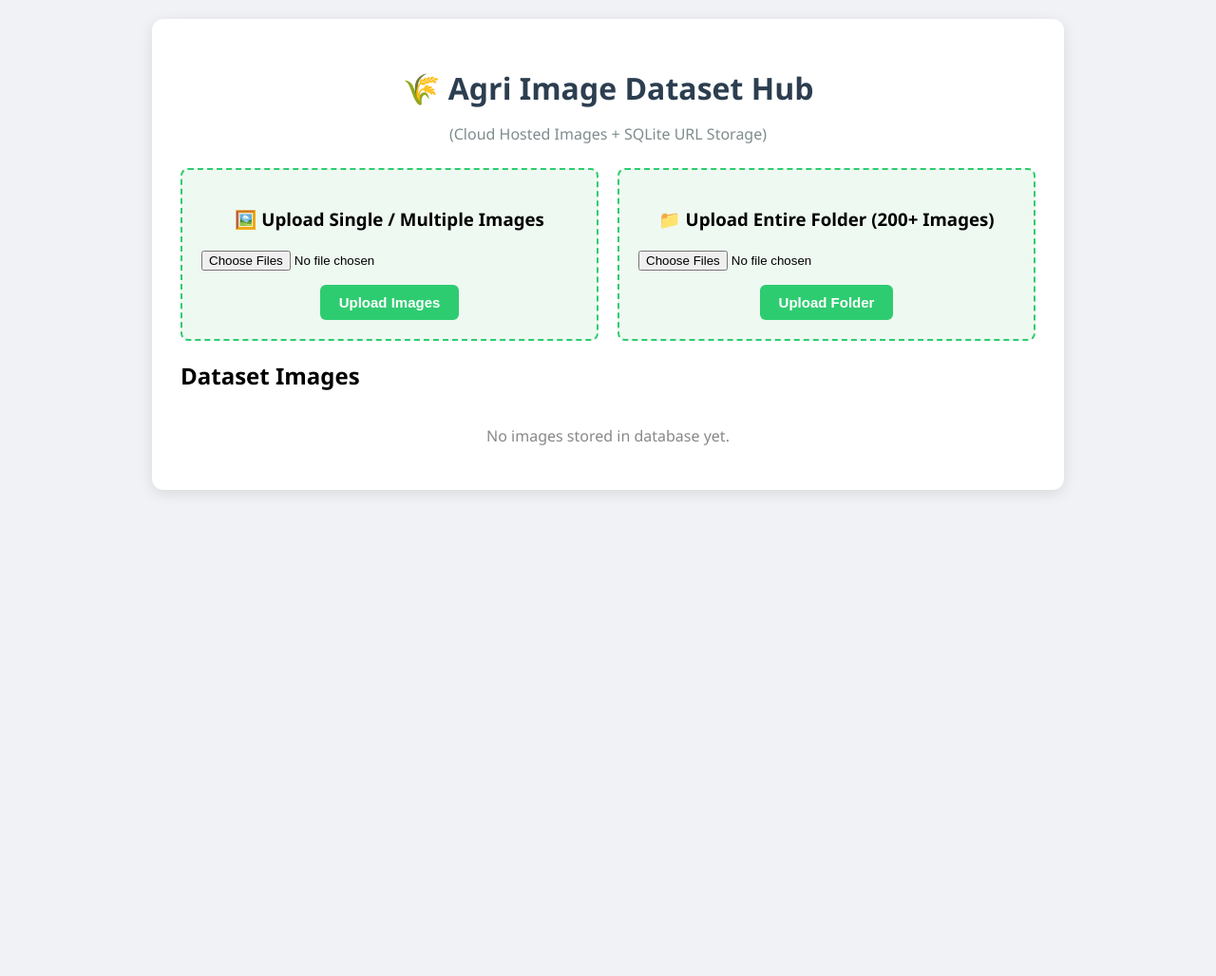
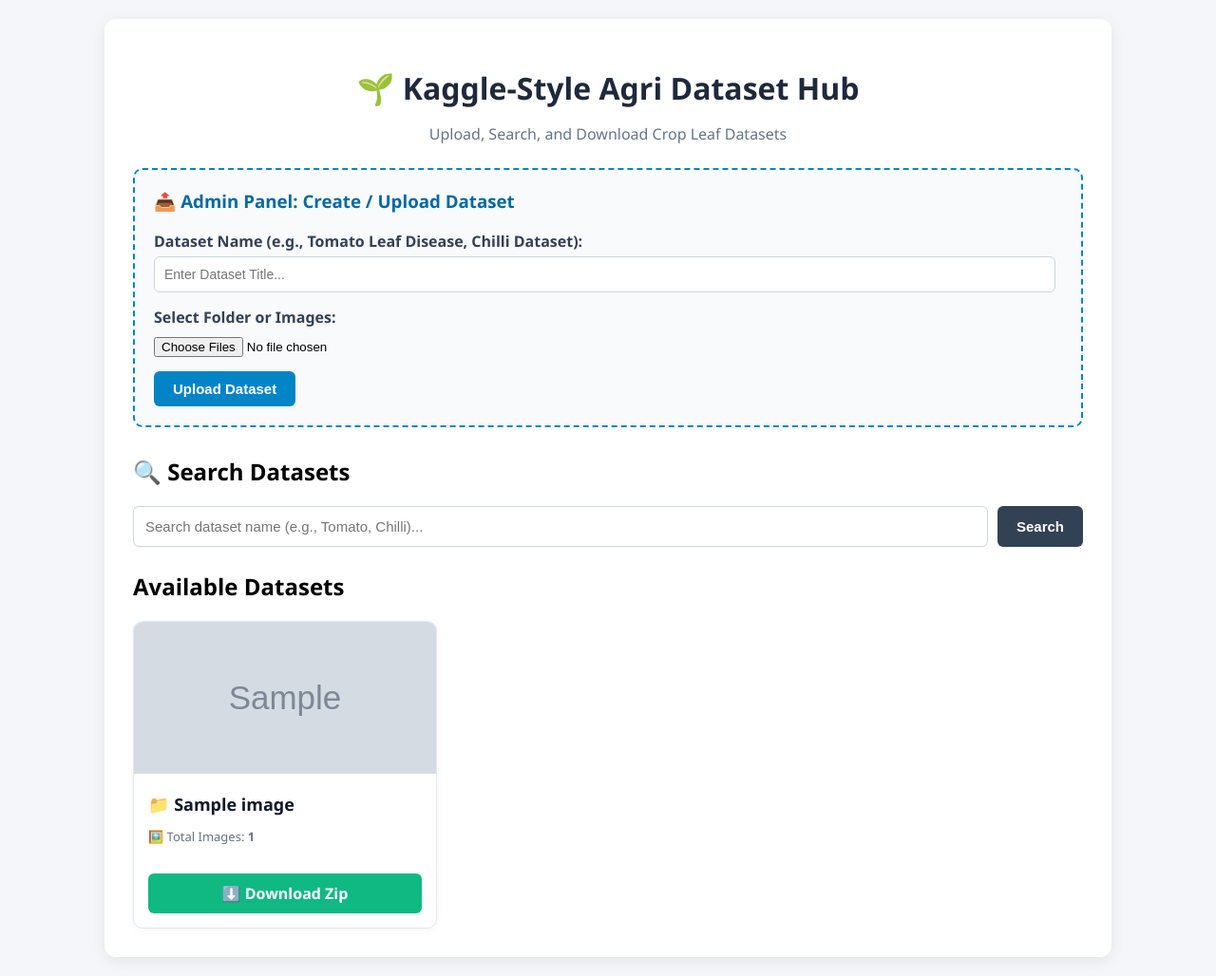
Before and after one commit to shreedevisrisri-a11y/agri-db-dataset, a Flask app: page / in a window 1280 px wide. Shown: the whole page at 95% size. Before the commit the page ends 520 px from the top, so only its background shows below. Run offline with Flask 3, Linux system fonts and the light colour scheme; tables that the repository leaves empty hold one stand-in row (values such as "Sample post"); grey boxes marked "Sample" are stand-in pictures.

Commit message:
Update index.html

```diff
--- a/templates/index.html
+++ b/templates/index.html
@@ -3,78 +3,113 @@
 <head>
     <meta charset="UTF-8">
     <meta name="viewport" content="width=device-width, initial-scale=1.0">
-    <title>Agri Image Dataset Hub (Unlimited Cloud Storage)</title>
+    <title>Agri Dataset Repository (Kaggle Style)</title>
     <style>
-        body { font-family: 'Segoe UI', Tahoma, Geneva, Verdana, sans-serif; background-color: #f0f2f5; margin: 0; padding: 20px; }
-        .container { max-width: 900px; margin: 0 auto; background: white; padding: 30px; border-radius: 12px; box-shadow: 0 4px 15px rgba(0,0,0,0.1); }
-        h1 { color: #2c3e50; text-align: center; margin-bottom: 5px; }
-        p.subtitle { text-align: center; color: #7f8c8d; margin-bottom: 25px; }
+        body { font-family: 'Segoe UI', Tahoma, Geneva, Verdana, sans-serif; background-color: #f4f6f9; margin: 0; padding: 20px; }
+        .container { max-width: 1000px; margin: 0 auto; background: white; padding: 30px; border-radius: 12px; box-shadow: 0 4px 15px rgba(0,0,0,0.08); }
+        h1 { color: #1e293b; text-align: center; margin-bottom: 5px; }
+        p.subtitle { text-align: center; color: #64748b; margin-bottom: 25px; }
 
-        .upload-section { display: flex; gap: 20px; flex-wrap: wrap; margin-bottom: 20px; }
-        .upload-card { flex: 1; min-width: 280px; background: #eef9f1; border: 2px dashed #2ecc71; padding: 20px; border-radius: 8px; text-align: center; }
+        /* Admin Upload Box */
+        .admin-section { background: #f8fafc; border: 2px dashed #0284c7; padding: 20px; border-radius: 10px; margin-bottom: 30px; }
+        .admin-section h3 { margin-top: 0; color: #0369a1; }
+        .form-group { margin-bottom: 15px; }
+        .form-group label { display: block; font-weight: bold; margin-bottom: 5px; color: #334155; }
+        .form-group input[type="text"] { width: 97%; padding: 10px; border: 1px solid #cbd5e1; border-radius: 6px; font-size: 14px; }
+        .form-group input[type="file"] { width: 100%; margin-top: 5px; }
+        button { background: #0284c7; color: white; border: none; padding: 10px 20px; border-radius: 6px; cursor: pointer; font-size: 15px; font-weight: bold; }
+        button:hover { background: #0369a1; }
 
-        input[type="file"] { margin-bottom: 15px; width: 100%; }
-        button { background: #2ecc71; color: white; border: none; padding: 10px 20px; border-radius: 6px; cursor: pointer; font-size: 15px; font-weight: bold; }
-        button:hover { background: #27ae60; }
+        /* Progress Bar */
+        .progress-box { display: none; background: #e0f2fe; border: 1px solid #0284c7; padding: 15px; border-radius: 8px; margin-bottom: 25px; text-align: center; }
+        .progress-bar-bg { width: 100%; background: #cbd5e1; height: 18px; border-radius: 10px; overflow: hidden; margin-top: 10px; }
+        .progress-bar-fill { height: 100%; width: 0%; background: #0284c7; transition: width 0.3s ease; }
 
-        /* Progress Bar Styling */
-        .progress-box { display: none; background: #e8f4f8; border: 1px solid #3498db; padding: 15px; border-radius: 8px; margin-bottom: 25px; text-align: center; }
-        .progress-bar-bg { width: 100%; background: #ddd; height: 20px; border-radius: 10px; overflow: hidden; margin-top: 10px; }
-        .progress-bar-fill { height: 100%; width: 0%; background: #3498db; transition: width 0.3s ease; }
+        /* Search Section */
+        .search-box { display: flex; gap: 10px; margin-bottom: 25px; }
+        .search-box input { flex: 1; padding: 12px; border: 1px solid #cbd5e1; border-radius: 6px; font-size: 15px; }
+        .search-box button { background: #334155; }
 
-        .gallery { display: grid; grid-template-columns: repeat(auto-fill, minmax(220px, 1fr)); gap: 20px; margin-top: 20px; }
-        .card { border: 1px solid #e1e8ed; border-radius: 8px; overflow: hidden; background: #fff; box-shadow: 0 2px 5px rgba(0,0,0,0.05); }
+        /* Kaggle Style Dataset Cards */
+        .dataset-grid { display: grid; grid-template-columns: repeat(auto-fill, minmax(280px, 1fr)); gap: 20px; }
+        .card { border: 1px solid #e2e8f0; border-radius: 10px; overflow: hidden; background: #fff; box-shadow: 0 2px 8px rgba(0,0,0,0.04); display: flex; flex-direction: column; justify-content: space-between; }
         .card img { width: 100%; height: 160px; object-fit: cover; }
-        .card p { padding: 10px; margin: 0; font-size: 13px; color: #333; text-align: center; word-break: break-all; }
+        .card-body { padding: 15px; }
+        .card-title { font-size: 18px; font-weight: bold; color: #0f172a; margin: 0 0 8px 0; }
+        .card-meta { font-size: 13px; color: #64748b; margin-bottom: 15px; }
+        .btn-download { display: block; text-align: center; background: #10b981; color: white; text-decoration: none; padding: 10px; border-radius: 6px; font-weight: bold; }
+        .btn-download:hover { background: #059669; }
     </style>
 </head>
 <body>
     <div class="container">
-        <h1>🌾 Agri Image Dataset Hub</h1>
-        <p class="subtitle">(Cloud Hosted Images + SQLite URL Storage)</p>
+        <h1>🌱 Kaggle-Style Agri Dataset Hub</h1>
+        <p class="subtitle">Upload, Search, and Download Crop Leaf Datasets</p>
 
-        <div class="upload-section">
-            <!-- Option 1: Single or Multiple Images -->
-            <div class="upload-card">
-                <h3>🖼️ Upload Single / Multiple Images</h3>
-                <input type="file" id="fileInput" accept="image/*" multiple><br>
-                <button type="button" onclick="uploadBatch('fileInput')">Upload Images</button>
+        <!-- Admin Section: Upload Dataset -->
+        <div class="admin-section">
+            <h3>📤 Admin Panel: Create / Upload Dataset</h3>
+            <div class="form-group">
+                <label>Dataset Name (e.g., Tomato Leaf Disease, Chilli Dataset):</label>
+                <input type="text" id="datasetName" placeholder="Enter Dataset Title..." required>
             </div>
-
-            <!-- Option 2: Entire Folder -->
-            <div class="upload-card">
-                <h3>📁 Upload Entire Folder (200+ Images)</h3>
-                <input type="file" id="folderInput" accept="image/*" webkitdirectory multiple><br>
-                <button type="button" onclick="uploadBatch('folderInput')">Upload Folder</button>
+            <div class="form-group">
+                <label>Select Folder or Images:</label>
+                <input type="file" id="fileInput" accept="image/*" webkitdirectory multiple>
             </div>
+            <button type="button" onclick="uploadDataset()">Upload Dataset</button>
         </div>
 
-        <!-- Live Progress Status -->
+        <!-- Progress Bar -->
         <div class="progress-box" id="progressBox">
-            <b id="statusText">Uploading images...</b>
+            <b id="statusText">Uploading images to Dataset...</b>
             <div class="progress-bar-bg">
                 <div class="progress-bar-fill" id="progressBar"></div>
             </div>
         </div>
 
-        <!-- Image Gallery -->
-        <h2>Dataset Images</h2>
-        <div class="gallery">
-            {% for img in images %}
+        <!-- Search Bar -->
+        <h2>🔍 Search Datasets</h2>
+        <form action="/" method="get" class="search-box">
+            <input type="text" name="search" value="{{ search }}" placeholder="Search dataset name (e.g., Tomato, Chilli)...">
+            <button type="submit">Search</button>
+            {% if search %}
+                <a href="/" style="padding: 12px; background: #94a3b8; color: white; border-radius: 6px; text-decoration: none;">Clear</a>
+            {% endif %}
+        </form>
+
+        <!-- Dataset Cards -->
+        <h2>Available Datasets</h2>
+        <div class="dataset-grid">
+            {% for ds in datasets %}
                 <div class="card">
-                    <img src="{{ img.url }}" alt="Dataset Image">
-                    <p>{{ img.filename }}</p>
+                    <div>
+                        <img src="{{ ds.cover_url }}" alt="Dataset Cover">
+                        <div class="card-body">
+                            <h3 class="card-title">📁 {{ ds.name }}</h3>
+                            <p class="card-meta">🖼️ Total Images: <b>{{ ds.count }}</b></p>
+                        </div>
+                    </div>
+                    <div style="padding: 0 15px 15px 15px;">
+                        <a href="/download/{{ ds.name }}" class="btn-download">⬇️ Download Zip</a>
+                    </div>
                 </div>
             {% else %}
-                <p style="grid-column: 1/-1; text-align: center; color: #888;">No images stored in database yet.</p>
+                <p style="grid-column: 1/-1; text-align: center; color: #888;">No datasets found.</p>
             {% endfor %}
         </div>
     </div>
 
     <script>
-        async function uploadBatch(inputId) {
-            const fileInput = document.getElementById(inputId);
+        async function uploadDataset() {
+            const datasetName = document.getElementById("datasetName").value.trim();
+            const fileInput = document.getElementById("fileInput");
             const files = Array.from(fileInput.files);
+
+            if (!datasetName) {
+                alert("Please enter a Dataset Name!");
+                return;
+            }
 
             if (files.length === 0) {
                 alert("Please select files or a folder first!");
@@ -87,20 +122,21 @@
 
             progressBox.style.display = "block";
 
-            const batchSize = 5; // 5 images per request to keep memory low and prevent timeouts
+            const batchSize = 5;
             const totalFiles = files.length;
             let uploadedCount = 0;
 
             for (let i = 0; i < totalFiles; i += batchSize) {
                 const chunk = files.slice(i, i + batchSize);
                 const formData = new FormData();
+                formData.append("dataset_name", datasetName);
 
                 chunk.forEach(file => {
                     formData.append("file", file);
                 });
 
                 try {
-                    statusText.innerText = `Uploading: ${uploadedCount} / ${totalFiles} images completed...`;
+                    statusText.innerText = `Uploading to '${datasetName}': ${uploadedCount} / ${totalFiles} completed...`;
 
                     const response = await fetch('/upload', {
                         method: 'POST',
@@ -117,7 +153,7 @@
                 }
             }
 
-            statusText.innerText = `✅ All ${totalFiles} images successfully uploaded! Reloading page...`;
+            statusText.innerText = `✅ Dataset '${datasetName}' successfully created! Reloading...`;
             setTimeout(() => {
                 window.location.reload();
             }, 1500);
```
